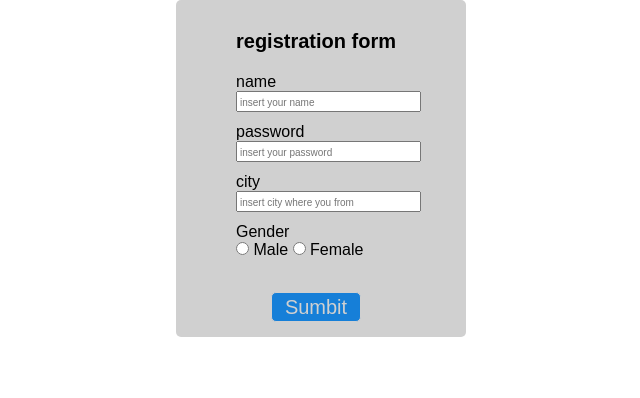
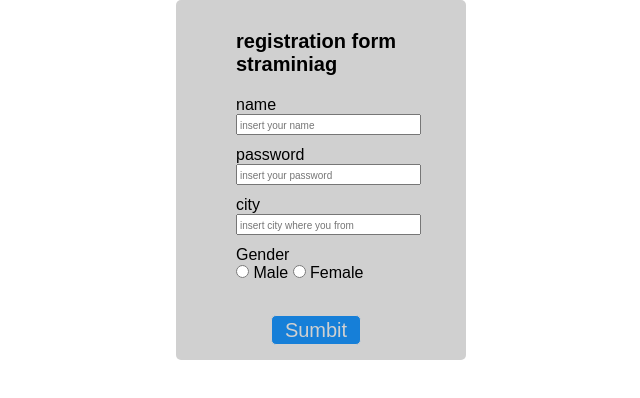
Before and after one commit to straminiAG/regstramini, a plain HTML site: page index.html in a window 1280 px wide. Shown: the whole page, without its empty margins (124-764 px from the left). Drawn offline with Linux system fonts and the light colour scheme.

Commit message:
Update index.html

```diff
--- a/index.html
+++ b/index.html
@@ -4,7 +4,7 @@
    </head>
    <body>
       <div id="form">
-         <h2>Registration form</h2>
+         <h2>Registration form straminiag</h2>
          <div id="name">
             <label>name</label><br />
             <input type="text" id="getName" placeholder="insert your name" />
```
